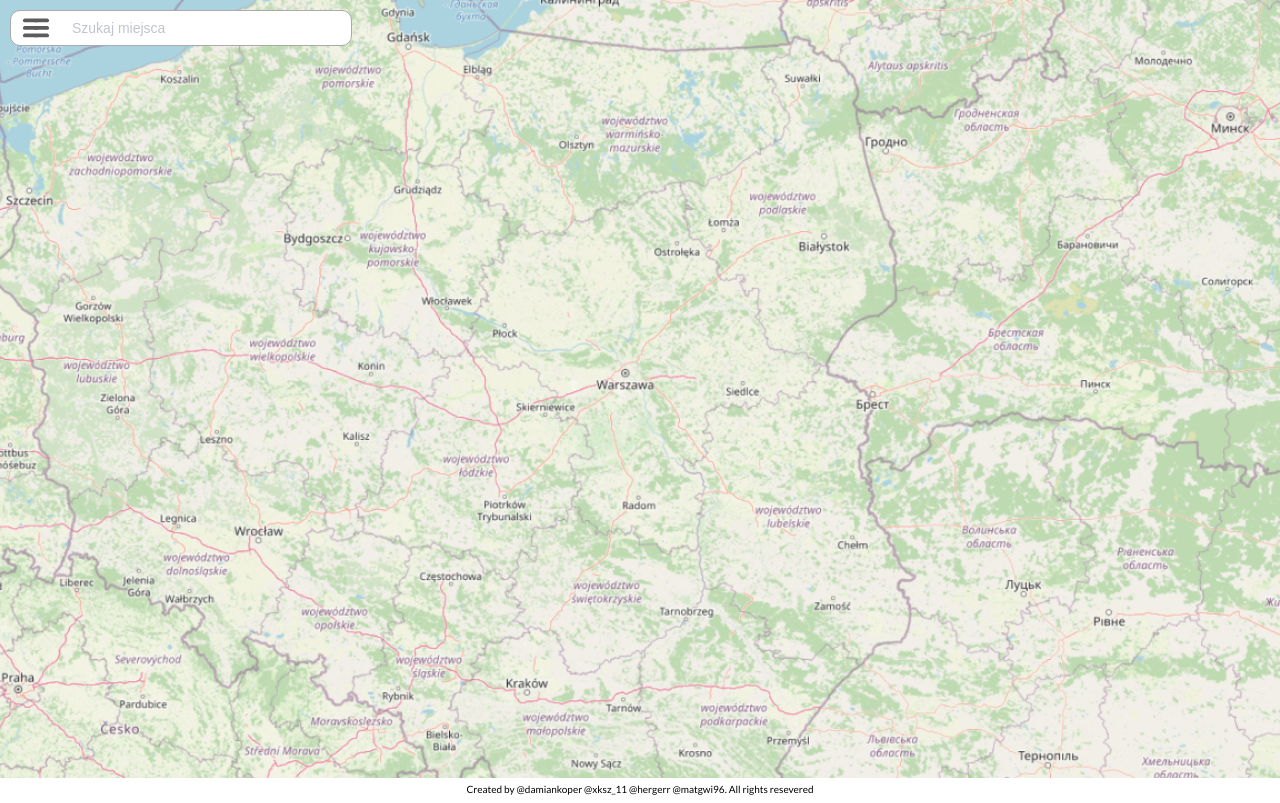
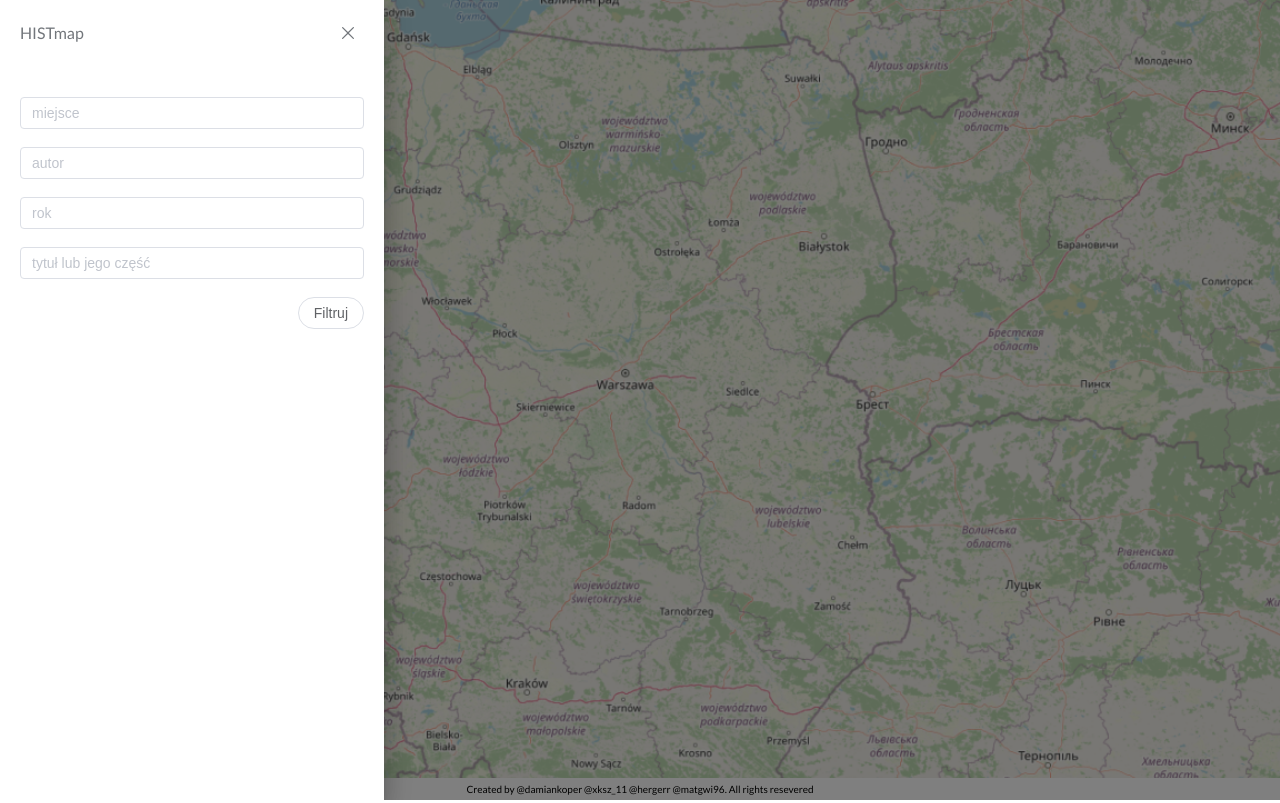
Before and after one commit to damiankoper/histmap, a Vue app in the folder packages/front/: page /map in a window 1280 px wide. Built offline with nearby package versions, Linux system fonts and the light colour scheme.

Commit message:
Added drawer with form

```diff
--- /dev/null
+++ b/packages/front/src/components/Drawer.vue
@@ -0,0 +1,61 @@
+<template>
+  <el-drawer v-model="props.drawerVisible" title="HISTmap" direction="ltr">
+    <div>
+      <el-form :model="form">
+        <el-form-item>
+          <el-input v-model="form.place" placeholder="miejsce" />
+        </el-form-item>
+        <el-form-item>
+          <el-input v-model="form.author" placeholder="autor" />
+        </el-form-item>
+        <el-form-item>
+          <el-input v-model="form.year" placeholder="rok" />
+        </el-form-item>
+        <el-form-item>
+          <el-input v-model="form.title" placeholder="tytuł lub jego część" />
+        </el-form-item>
+      </el-form>
+
+      <el-row justify="end">
+        <el-button round :loading="loading">{{
+          loading ? "Przetwarzanie..." : "Filtruj"
+        }}</el-button>
+      </el-row>
+    </div>
+  </el-drawer>
+</template>
+
+<script lang="ts">
+import { defineComponent, reactive, toRefs, PropType } from "vue";
+
+export default defineComponent({
+  props: {
+    drawerVisible: {
+      required: true,
+      type: Boolean,
+    },
+    handleVisibility: {
+      required: true,
+      type: Function as PropType<() => void>,
+    },
+  },
+  setup(props) {
+    const state = reactive({
+      loading: false,
+
+      form: {
+        place: "",
+        author: "",
+        year: "",
+        title: "",
+      },
+    });
+
+    const cancelForm = () => {
+      state.loading = false;
+      props.handleVisibility();
+    };
+    return { ...toRefs(state), cancelForm, props };
+  },
+});
+</script>
--- a/packages/front/src/components/SearchInput.vue
+++ b/packages/front/src/components/SearchInput.vue
@@ -1,20 +1,40 @@
 <template>
   <div class="search-container">
-    <img src="../assets/images/burger.svg" alt="burger menu" />
+    <img
+      src="../assets/images/burger.svg"
+      alt="burger menu"
+      @click="handleClick"
+    />
     <el-input
       v-model="input"
       placeholder="Szukaj miejsca"
       class="search-input"
+    />
+    <Drawer
+      :drawerVisible="{ drawerVisivle }"
+      :handleVisibility="handleClick"
     />
   </div>
 </template>
 
 <script lang="ts">
 import { defineComponent, ref } from "vue";
+import Drawer from "./Drawer.vue";
+
 export default defineComponent({
+  components: { Drawer },
   setup() {
+    const input = ref("");
+    const drawerVisivle = ref(false);
+
+    const handleClick = () => {
+      drawerVisivle.value = !drawerVisivle.value;
+    };
+
     return {
-      input: ref(""),
+      input,
+      handleClick,
+      drawerVisivle,
     };
   },
 });
```
